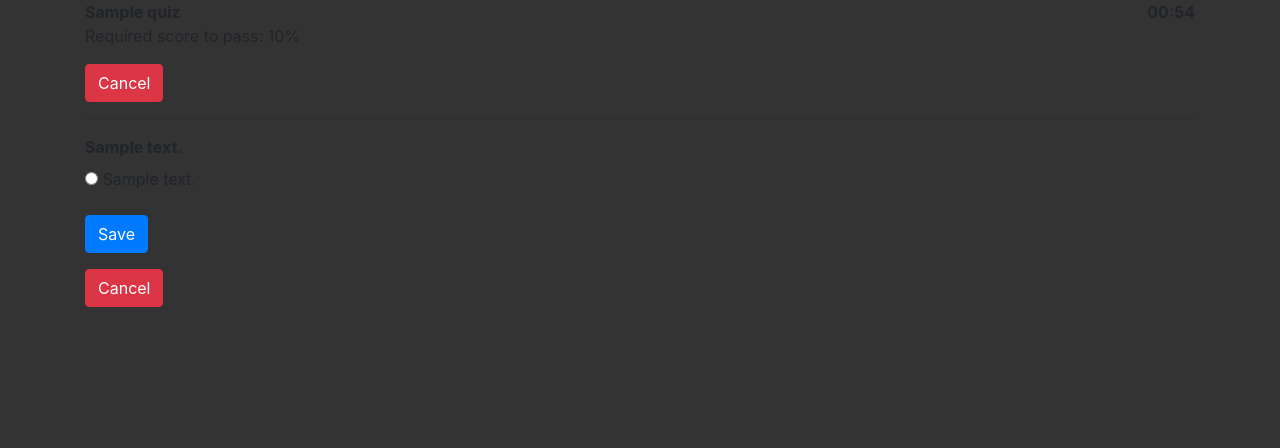
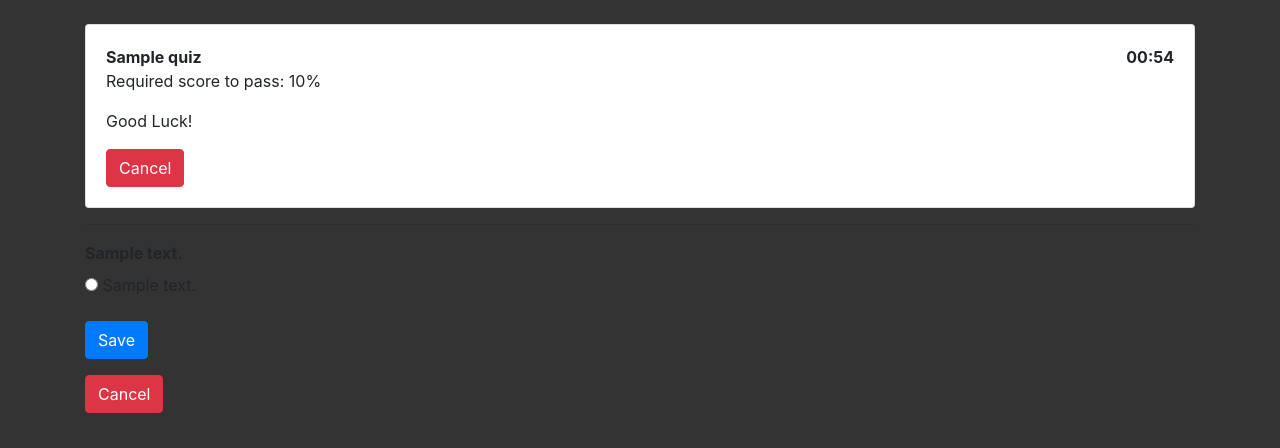
Before and after one commit to Camillus83/QuizApp, a Django app: page /quiz/play/00000000-0000-0000-0000-000000000001 in a window 1280 px wide. Shown: the part 56-504 px from the top of the page. Run offline with Django 4.2, Linux system fonts and the light colour scheme; tables that the repository leaves empty hold one stand-in row (values such as "Sample post"); parts of the project's set-up code (start-up, migrations or seed data) failed here and were passed over; some libraries are stand-ins or nearby versions.

Commit message:
quiz.html title changed

```diff
--- a/templates/quiz/quiz.html
+++ b/templates/quiz/quiz.html
@@ -12,16 +12,25 @@
 <script src="{% static 'js/quiz.js' %}" defer></script>
 
 {% block content %}
+<br>
 <script src="{% static 'js/quiz.js' %}" defer></script>
-<div class="row">
-    <div class="col">
-        <b>{{obj.title}}</b>
-        <p>Required score to pass: {{obj.required_score_to_pass}}%</p>
+<div class="card">
+    <div class="card-body">
+        <div class="row">
+            <div class="col">
+                <b>{{obj.title}}</b>
+                <p>Required score to pass: {{obj.required_score_to_pass}}%</p>
+                <div class="good-luck">
+                    <p>Good Luck!</p>
+                </div>
+                <a href="{% url 'quiz_list' %}" class="btn btn-danger">Cancel</a>
+
+            </div>
+            <div class="col text-right" id="timer-box">countdown</div>
+        </div>
     </div>
-    <div class="col text-right" id="timer-box">countdown</div>
 </div>
 
-<a href="{% url 'quiz_list' %}" class="btn btn-danger">Cancel</a>
 
 <form id="quiz-form" class="mt-3 mb-3">
     {% csrf_token %}
```
